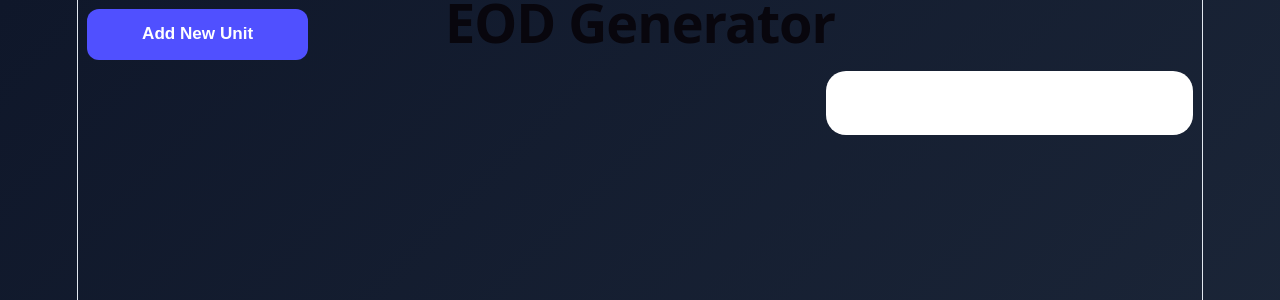
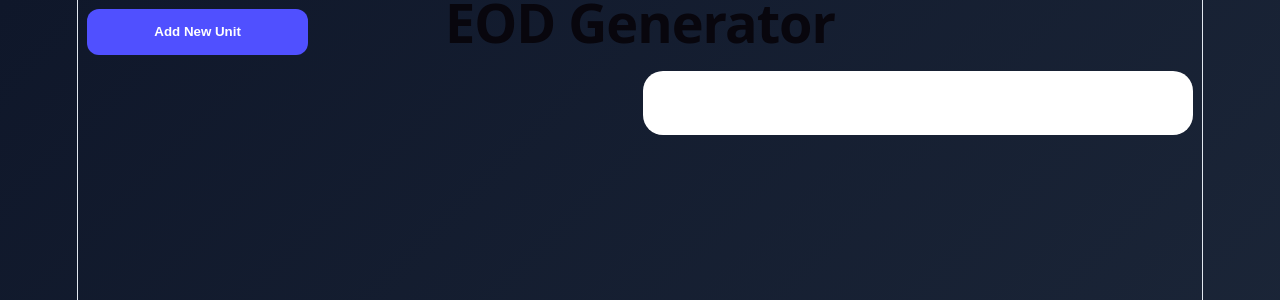
Before and after one commit to xzovyAtWork/EOD_generator, a React (Vite) app: page / in a window 1280 px wide. Shown: the top 300 px of the page. Built offline with nearby package versions, Linux system fonts and the light colour scheme.

Commit message:
styling changes

```diff
--- a/src/App.css
+++ b/src/App.css
@@ -58,7 +58,7 @@ h1 {
 /* ===== LAYOUT ===== */
 .body{
   display: grid;
-  grid-template-columns:2fr 1fr;
+  grid-template-columns: 1fr 1fr;
   gap: 5px;
   max-height: 85vh;
 }
@@ -86,6 +86,8 @@ h1 {
   color: black;
   overflow-y: auto;
   size: 12px;
+  display: flex;
+  justify-content: center;
 }
 
 .output > * {
@@ -156,7 +158,6 @@ textarea {
   padding: 0.8rem 1rem;
   border: 1px solid var(--border);
   border-radius: 12px;
-  font-size: 0.95rem;
   transition: all 0.2s ease;
 }
 
@@ -184,7 +185,6 @@ button {
   border: none;
   border-radius: 12px;
   padding: 0.85rem 1.2rem;
-  font-size: 0.95rem;
   font-weight: 600;
   transition: all 0.2s ease;
   background: var(--primary);
```
